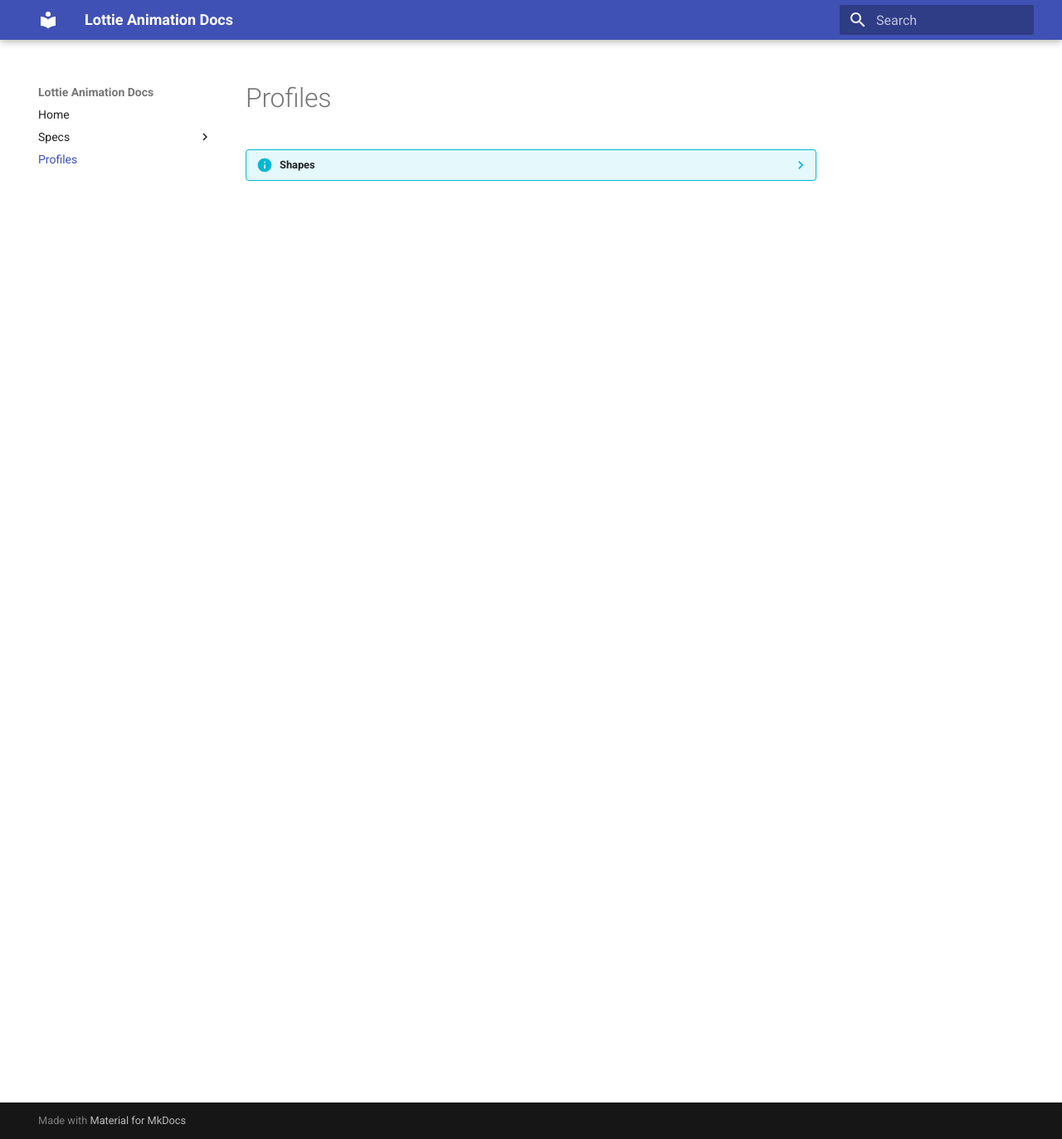
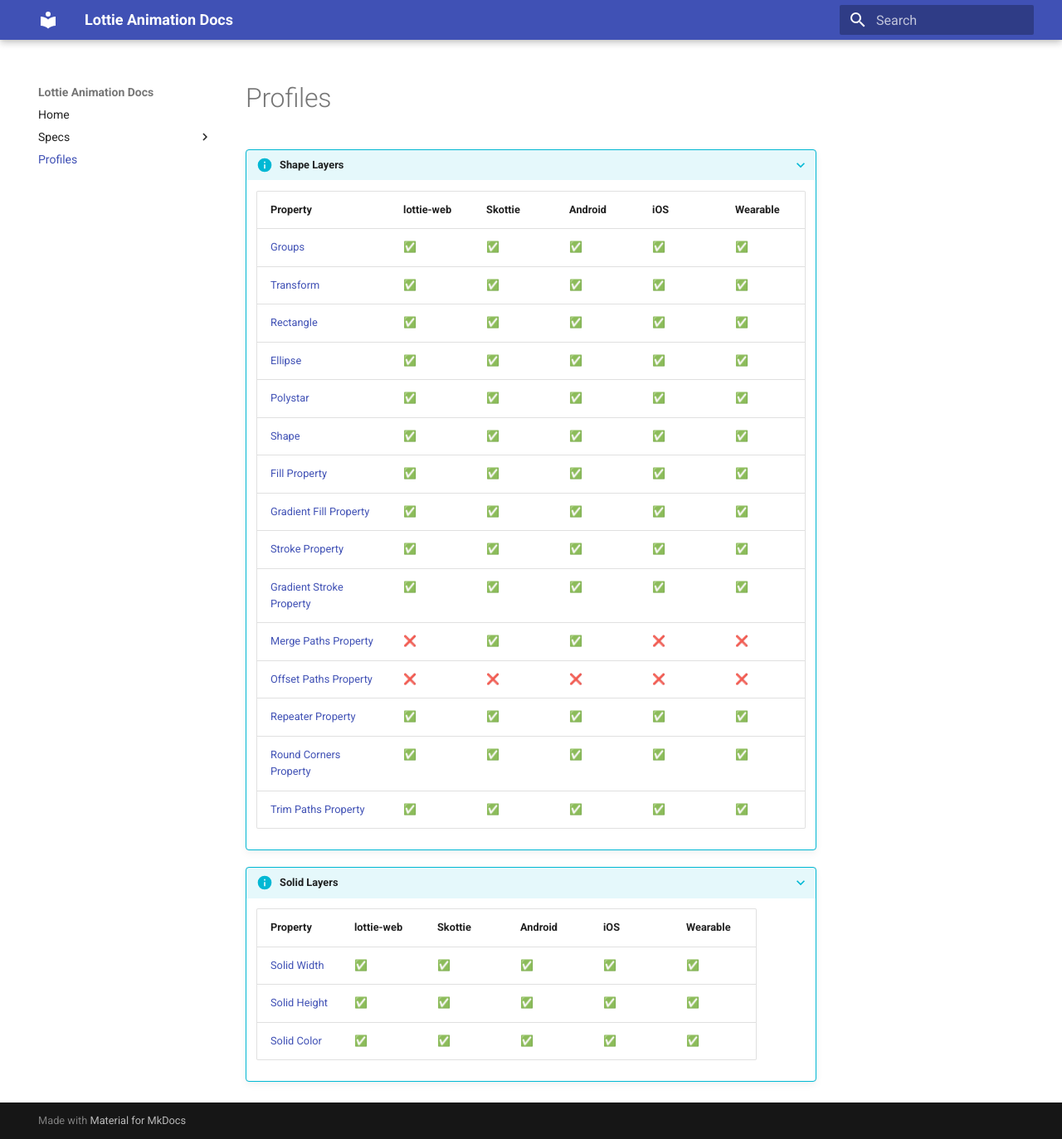
Before and after one commit to lottie-animation-community/docs, an MkDocs documentation site: the page built from docs/profiles/index.md, in a window 1280 px wide and 1373 px high. Shown: the whole window at 83% size. Built offline with MkDocs 1.6.1 and Material for MkDocs 9.7.7, drawn with Linux system fonts in a browser that asks for light colours.

Commit message:
moved shapes profile file

```diff
--- a/docs/profiles/index.md
+++ b/docs/profiles/index.md
@@ -1,2 +1,3 @@
 
-{!profiles/shapes.md!}
+{!profiles/layers/shapes.md!}
+{!profiles/layers/solids.md!}
--- a/docs/profiles/shapes.md
+++ b/docs/profiles/layers/shapes.md
@@ -1,4 +1,4 @@
-??? info "Shapes"
+???+ info "Shape Layers"
 
     Property | lottie-web | Skottie | Android | iOS | Wearable
     --| -- | -- | -- | -- | --
```
